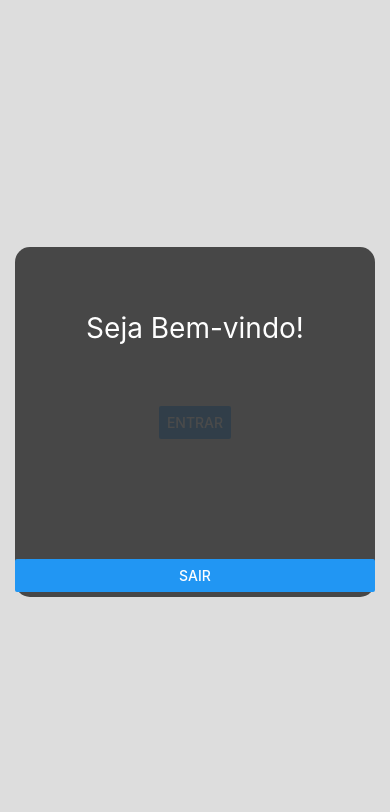
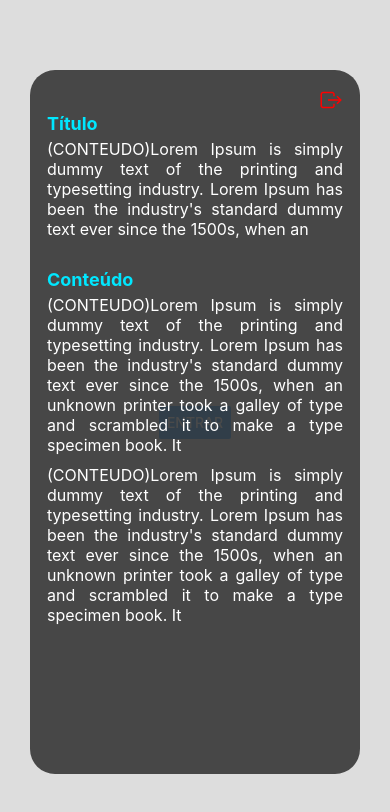
Before and after one commit to Murilo-Augusto/Curso-Udemy, a React Native app: screen / in a window 390 px wide. Both pictures are taken after a click on the button "ENTRAR". Shown: the top 812 px of the page. Built offline with nearby package versions, Linux system fonts and the light colour scheme.

Commit message:
Estilização modal

```diff
--- a/App.js
+++ b/App.js
@@ -48,7 +48,10 @@ const styles = StyleSheet.create({
   },
   modalView: {
     flex: 1,
-    margin: 15,
+    marginTop: 70,
+    marginBottom: 70,
+    marginLeft: 30,
+    marginRight: 30,
     alignItems: 'center',
     justifyContent: 'center',
   }
--- a/src/Entrar.js
+++ b/src/Entrar.js
@@ -1,43 +1,61 @@
 import React, { Component } from 'react';
-import { View, Text, StyleSheet, Button } from 'react-native';
+import { View, Text, StyleSheet, TouchableOpacity, ScrollView } from 'react-native';
+import { Ionicons } from '@expo/vector-icons';
 
 export default class src extends Component {
     render() {
         return (
-            <View style={styles.conteiner}>
-                <View style={styles.textView}>
-                    <Text style={styles.text}>Seja Bem-vindo!</Text>
-                </View>
-                <View style={styles.buttonView}>
-                    <Button style={styles.button} title='Sair' onPress={this.props.fechar}/>
-                </View>
+            <View style={styles.mainConteiner}>
+                <ScrollView>
+                    <TouchableOpacity style={styles.button} onPress={this.props.fechar}><Ionicons name="exit-outline" size={24} color="red" /></TouchableOpacity>
+                    <View style={styles.conteiner}>
+                        <Text style={styles.title}>Título</Text>
+                        <Text style={styles.content}>(CONTEUDO)Lorem Ipsum is simply dummy text of the printing and typesetting industry. Lorem Ipsum has been the industry's standard dummy text ever since the 1500s, when an </Text>
+                    </View>
+                    <View style={styles.conteiner}>
+                        <Text style={styles.title}>Conteúdo</Text>
+                        <Text style={styles.content}>(CONTEUDO)Lorem Ipsum is simply dummy text of the printing and typesetting industry. Lorem Ipsum has been the industry's standard dummy text ever since the 1500s, when an unknown printer took a galley of type and scrambled it to make a type specimen book. It </Text>
+                        <Text style={styles.content}>(CONTEUDO)Lorem Ipsum is simply dummy text of the printing and typesetting industry. Lorem Ipsum has been the industry's standard dummy text ever since the 1500s, when an unknown printer took a galley of type and scrambled it to make a type specimen book. It </Text>
+                    </View>
+                </ScrollView>
             </View>
         );
     }
 }
 
 const styles = StyleSheet.create ({
-    conteiner: {
+    mainConteiner: {
+        flex: 1,
         width: '100%',
         height: 350,
-
+        padding: 17,
         justifyContent: 'center',
-        borderRadius: 15,
+        borderRadius: 25,
         backgroundColor: 'rgba(52, 52, 52, 0.89)',
     },
-    text: {
+    button: {
+        alignSelf: 'flex-end'
+    },
+    conteiner: {
+        marginBottom: 20,
+    },
+    title: {
+        color: '#00E7FF',
+        fontWeight: 'bold',
+        fontSize: 18,
+        marginBottom: 5,
+    },
+    content: {
         color: '#FFF',
-        fontSize: 28,
+        fontSize: 16,
         marginBottom: 10,
-        textAlign: 'center'
+        textAlign: 'justify',
     },
     textView: {
         flex: 1,
         justifyContent: 'center',
     },
-    button: {
-        borderRadius: 15
-    },
+
     buttonView: {
         flex: 1,
         justifyContent: 'flex-end',
```
